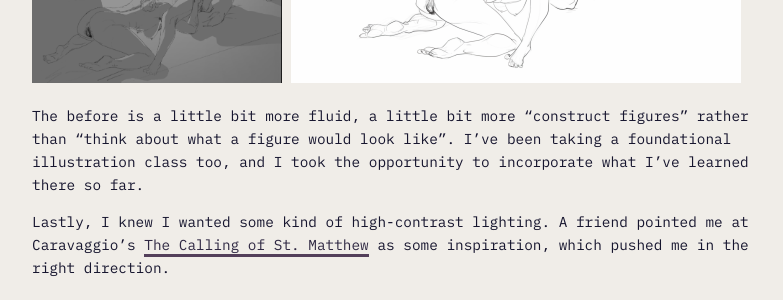
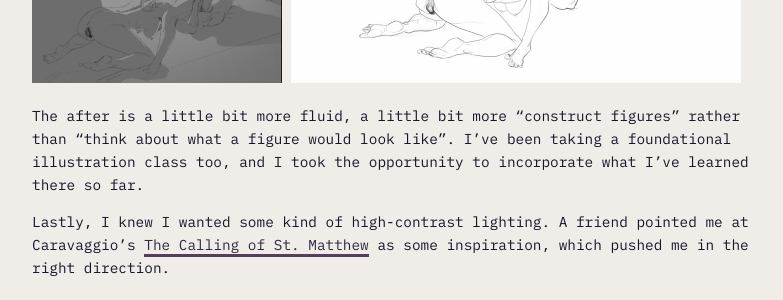
Before and after one commit to atashzadeh/atashzadeh.github.io, a Jekyll site: the page built from _posts/2026-11-02-illustration-nsfw-the-infamous-foursome.md, in a window 1280 px wide. Shown: the part 1870-2170 px from the top of the page, without its empty margins (248-1031 px from the left). Built offline with Jekyll 4.4.1, drawn with Linux system fonts in a browser that asks for light colours.

Commit message:
today's blog post

```diff
--- a/_posts/2026-11-02-illustration-nsfw-the-infamous-foursome.md
+++ b/_posts/2026-11-02-illustration-nsfw-the-infamous-foursome.md
@@ -37,6 +37,6 @@ Here's before and after I redrew everything:
 <img src="/assets/images/2026-11-02/wip.png" alt ="before" width="250">
 <img src="/assets/images/2026-11-02/lineart.png" alt ="after" width="450">
 
-The before is a little bit more fluid, a little bit more "construct figures" rather than "think about what a figure would look like". I've been taking a foundational illustration class too, and I took the opportunity to incorporate what I've learned there so far.
+The after is a little bit more fluid, a little bit more "construct figures" rather than "think about what a figure would look like". I've been taking a foundational illustration class too, and I took the opportunity to incorporate what I've learned there so far.
 
 Lastly, I knew I wanted some kind of high-contrast lighting. A friend pointed me at Caravaggio's [The Calling of St. Matthew](https://en.wikipedia.org/wiki/The_Calling_of_Saint_Matthew) as some inspiration, which pushed me in the right direction.
```
Also changed, not shown: _posts/2026-11-05-illustration-blue-eden.md (added, +15 -0 lines), portfolio.md (+3 -1 lines), 1 other file.
